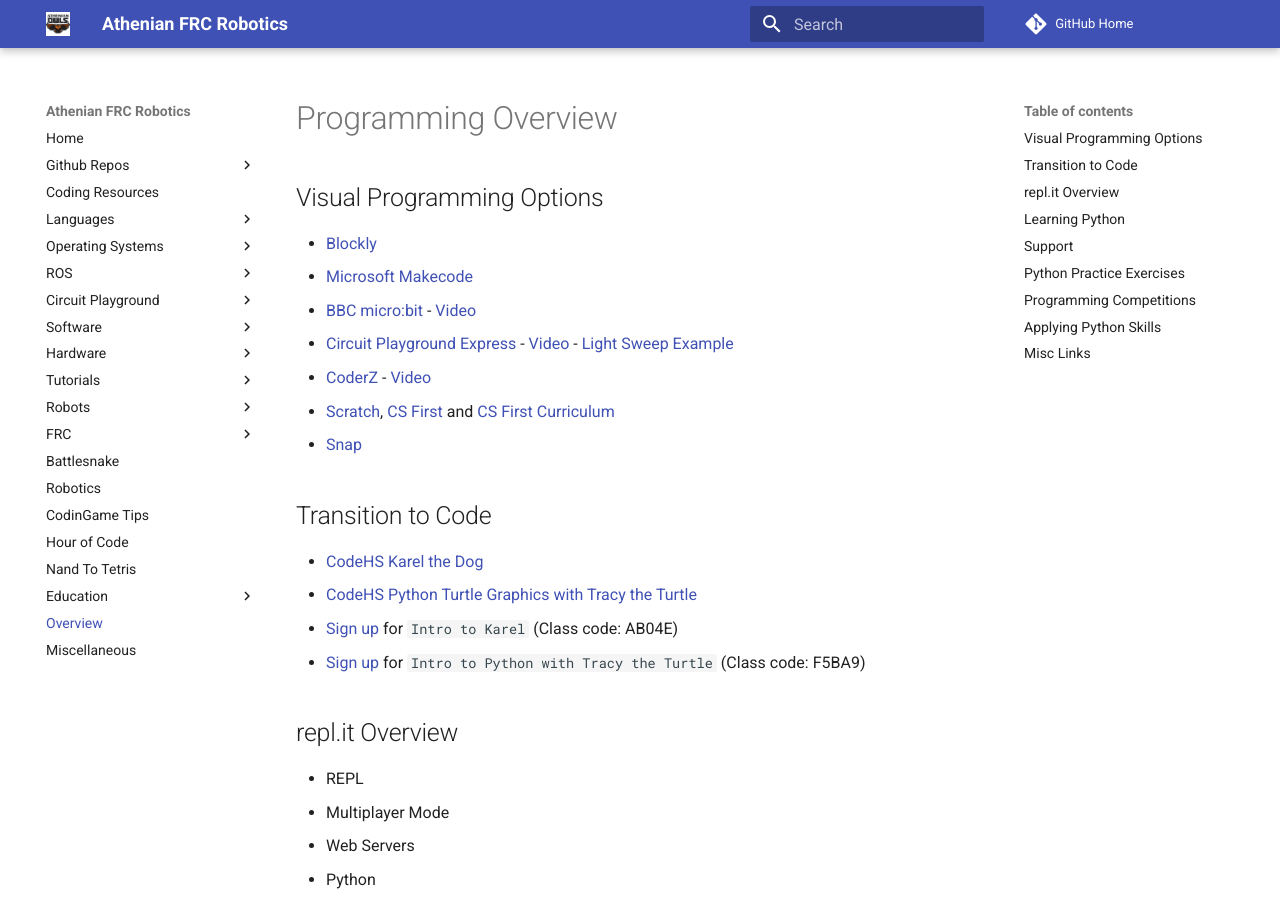
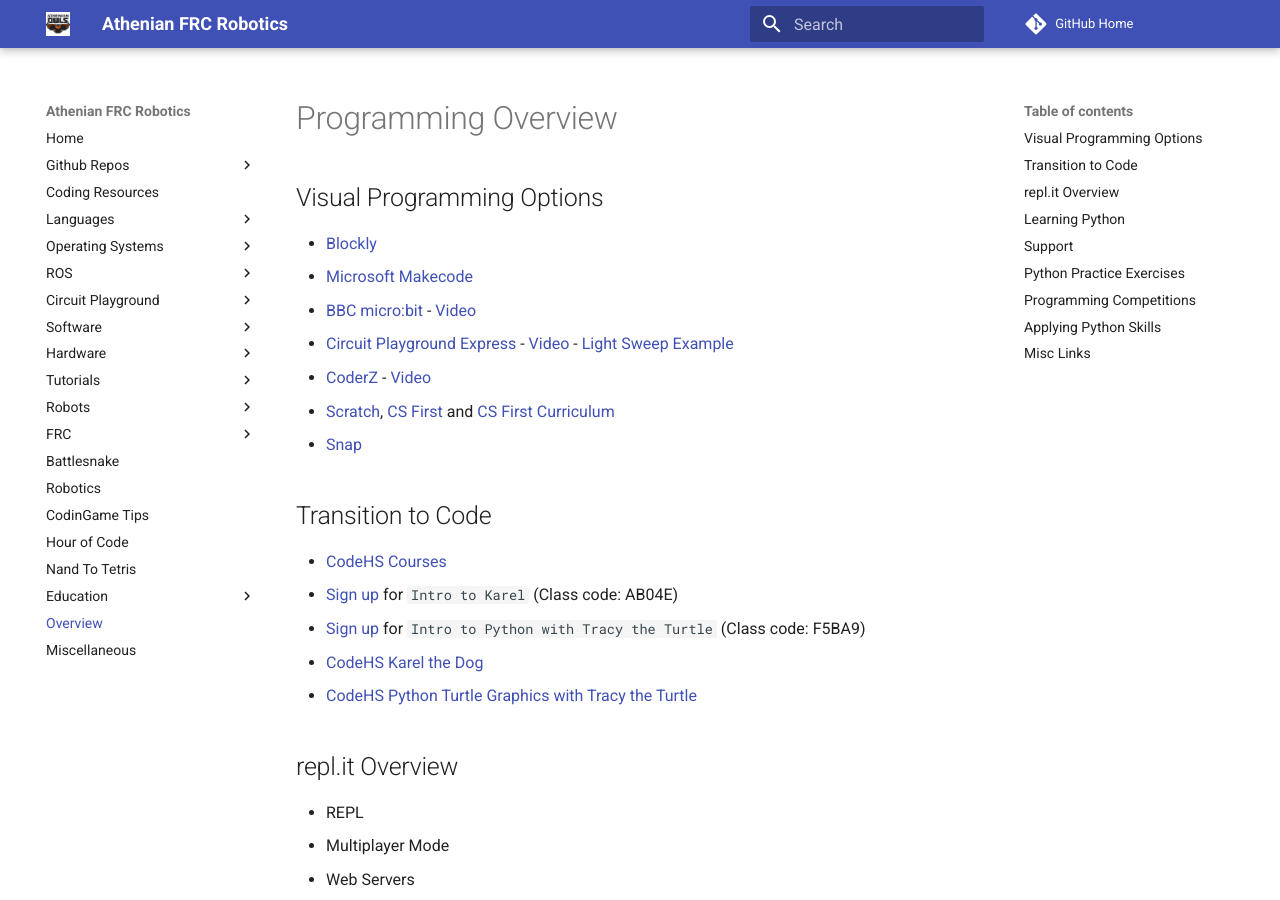
Before and after one commit to athenian-robotics/athenian-robotics-mkdocs, an MkDocs documentation site: the page built from docs/overview.md, in a window 1280 px wide and 900 px high. Built offline with MkDocs 1.6.1 and Material for MkDocs 9.7.7, drawn with Linux system fonts in a browser that asks for light colours; comment, search, counter and statistics services are not loaded.

Commit message:
Update docs

```diff
--- a/docs/overview.md
+++ b/docs/overview.md
@@ -11,10 +11,11 @@
 
 
 ## Transition to Code
+* [CodeHS Courses](https://codehs.com/course/catalog?ms=false&hs=false&tab=all)
+* [Sign up](https://codehs.com/go/AB04E) for ``Intro to Karel`` (Class code: AB04E)
+* [Sign up](https://codehs.com/go/F5BA9) for ``Intro to Python with Tracy the Turtle`` (Class code: F5BA9)
 * [CodeHS Karel the Dog](https://codehs.com/editor/hoc/video/540744/3832/2640?)
 * [CodeHS Python Turtle Graphics with Tracy the Turtle](https://codehs.com/hoc_turtle)
-* [Sign up](https://codehs.com/go/AB04E) for ``Intro to Karel`` (Class code: AB04E)
-* [Sign up](https://codehs.com/go/F5BA9) for ``Intro to Python with Tracy the Turtle`` (Class code: F5BA9)
 
 ## repl.it Overview
 * REPL
```
